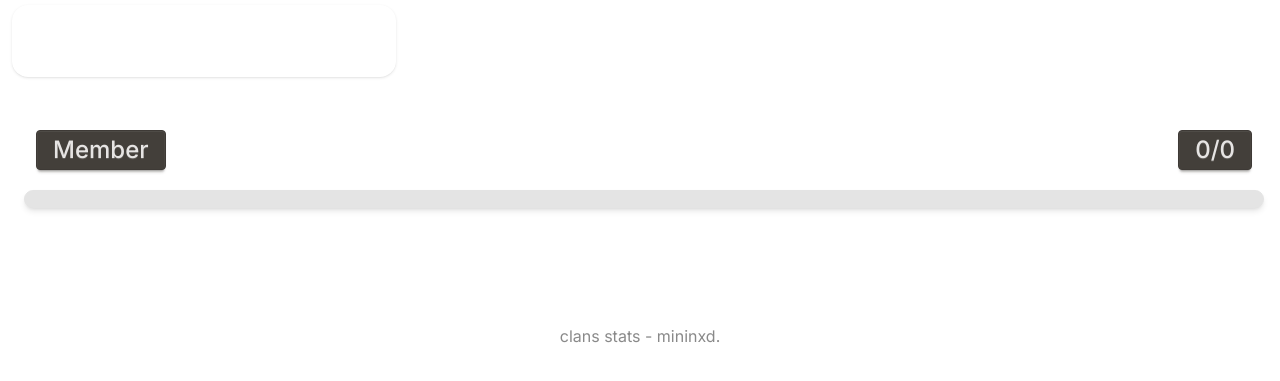
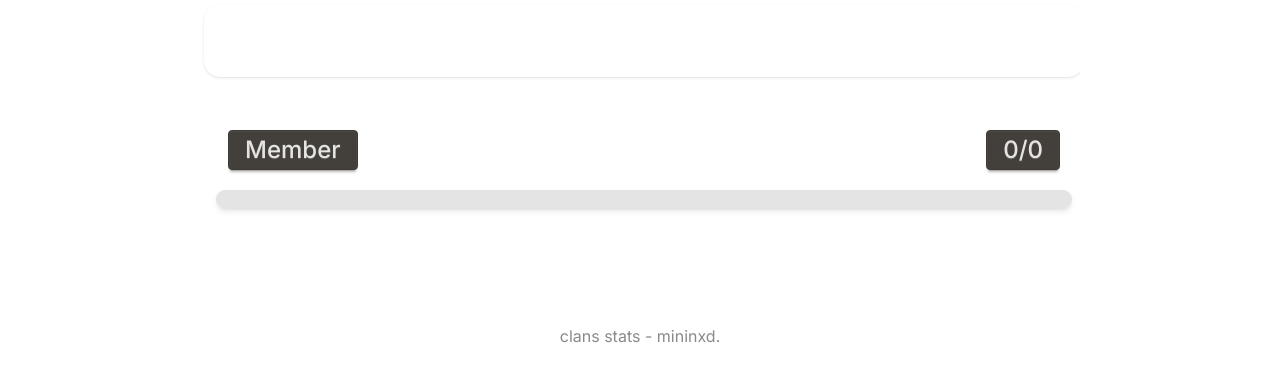
Before and after one commit to mininxd/coc-api, a website built with Vite: page index.html in a window 1280 px wide. Shown: the part 215-596 px from the top of the page. Built offline with nearby package versions, Linux system fonts and the light colour scheme; no server answers.

Commit message:
fix desktop view

```diff
--- a/index.html
+++ b/index.html
@@ -1,5 +1,5 @@
 <!doctype html>
-<html data-theme="bumblebee" lang="en">
+<html id="html" data-theme="bumblebee" lang="en">
   <head>
     <meta charset="UTF-8" />
     <meta name="viewport" content="width=device-width, initial-scale=1.0" />
@@ -45,8 +45,7 @@
   </div>
 
 
-
-<div class="swiper w-full py-3 mb-4">
+<div class="swiper px-48 w-full py-3 mb-4">
   <div class="swiper-wrapper h-full py-2 px-1">
     <div class="swiper-slide px-1">
      <div class="h-full">
--- a/src/index.css
+++ b/src/index.css
@@ -2,6 +2,11 @@
 
 * {
   scroll-behavior: smooth;
+  -ms-overflow-style: none;
+  scrollbar-width: none;
+}
+*::-webkit-scrollbar {
+  display: none;
 }
 html {
   font-family: "Inter", sans-serif;
@@ -9,9 +14,6 @@ html {
   font-style: normal;
   -ms-overflow-style: none;
   scrollbar-width: none;
-}
-*::-webkit-scrollbar {
-  display: none;
 }
 .text-medium {
   font-family: "Inter", sans-serif;
--- a/src/index.js
+++ b/src/index.js
@@ -5,6 +5,12 @@ import "./warLogs.js";
 import "./ongoingWar.js";
 import "./lib/swiper.js";
 
+if(!navigator.userAgent.includes("Mobile")) {
+  html.classList.add("px-48");
+  document.querySelectorAll(".card").forEach(card => {
+    card.classList.replace("w-96", "w-full");
+  });
+}
 
 // clan top info
 (async () => {
```
